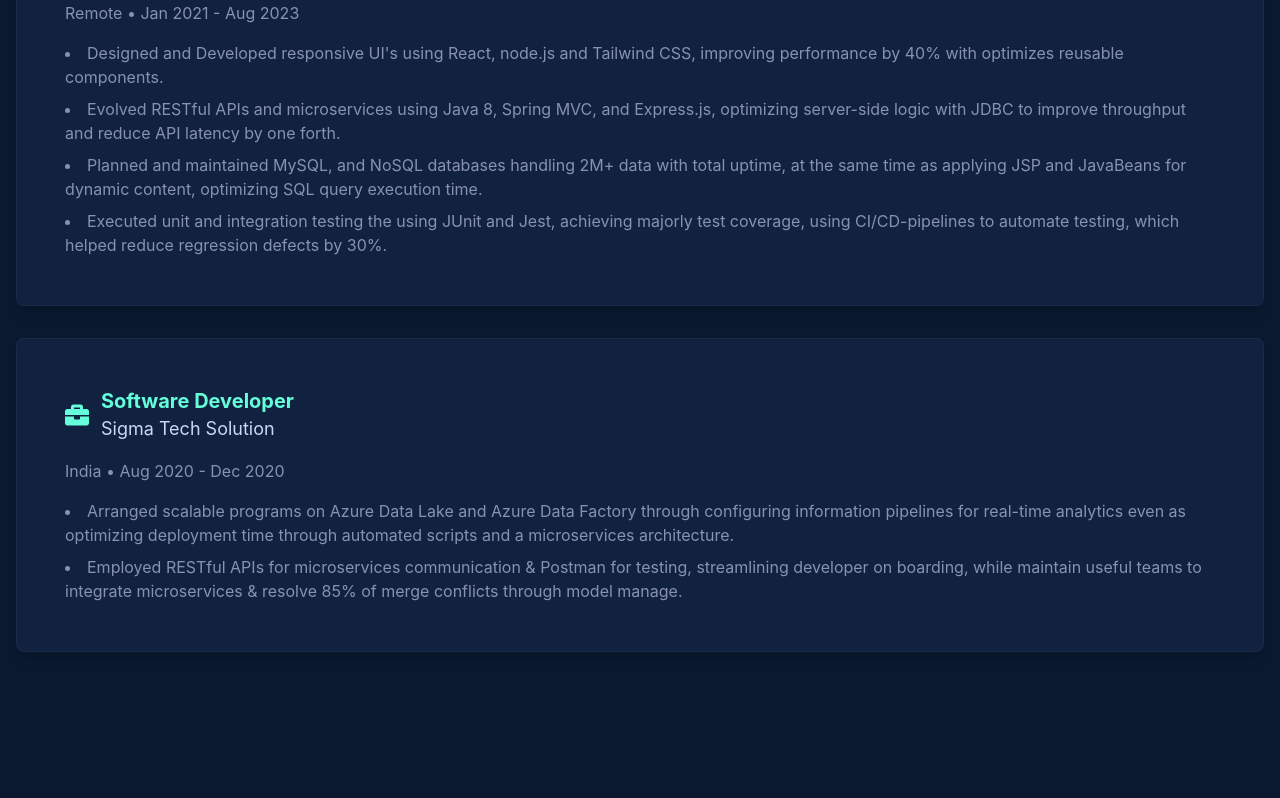
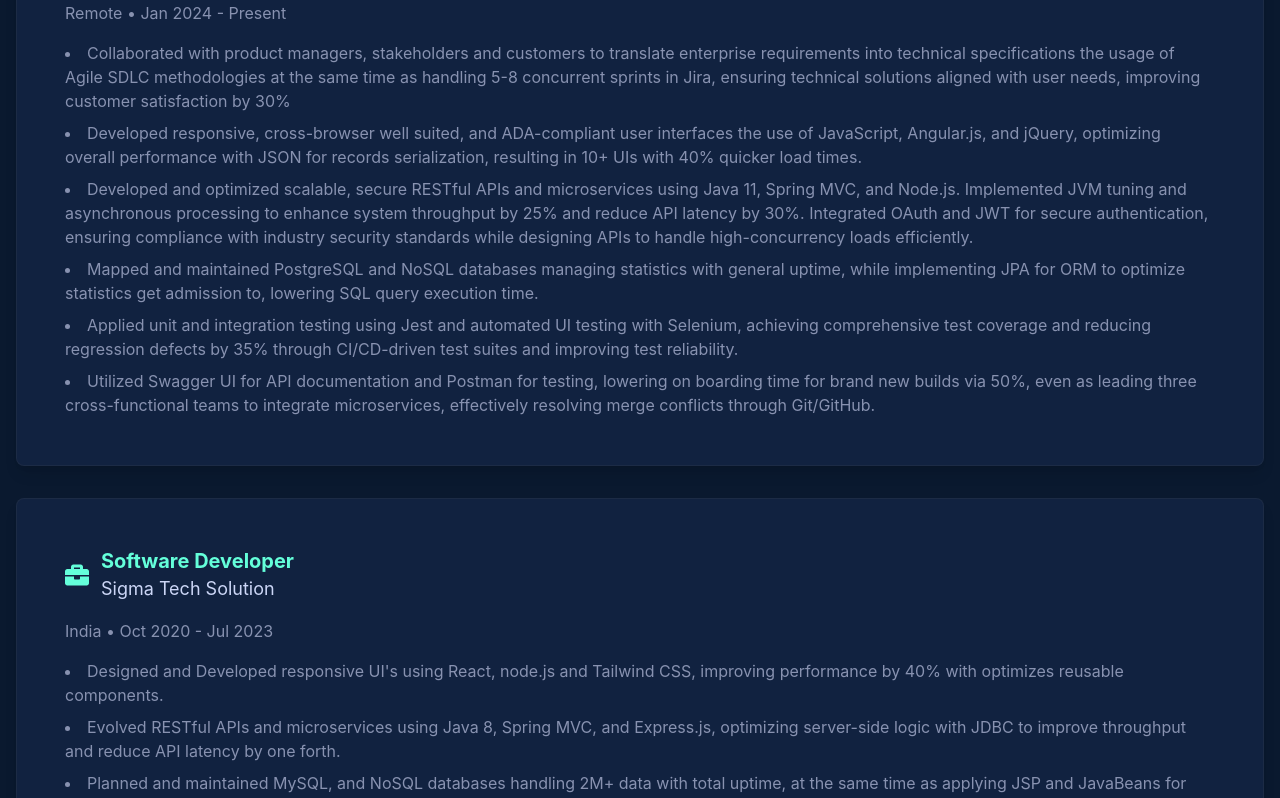
Before and after one commit to Yaminiashokkumar/portfolio, a React (Create React App) app: page / in a window 1280 px wide. Shown: the part 1700-2498 px from the top of the page. Built offline with nearby package versions, Linux system fonts and the light colour scheme.

Commit message:
Updated contact info, experience details, and education information

```diff
--- a/src/components/Contact.jsx
+++ b/src/components/Contact.jsx
@@ -6,8 +6,8 @@
     {
       icon: <FaEnvelope className="text-2xl" />,
       label: "Email",
-      href: "mailto:yaminiashokkumar@gmail.com",
-      text: "yaminiashokkumar@gmail.com"
+      href: "mailto:yamini.a@protectmymails.com",
+      text: "yamini.a@protectmymails.com"
     },
     {
       icon: <FaGithub className="text-2xl" />,
--- a/src/components/Education.jsx
+++ b/src/components/Education.jsx
@@ -5,17 +5,15 @@
   const education = [
     {
       degree: "Master of Computer Information Systems",
-      school: "University of Missouri - Kansas City",
-      location: "Kansas City, MO",
-      date: "2023 - Present",
-      description: "Focusing on advanced software development and system architecture"
+      school: "Northwest Missouri State University",
+      location: "Maryville, MO",
+      date: "Aug 2023 - Dec 2024"
     },
     {
-      degree: "Bachelor of Technology in Computer Science",
-      school: "Jawaharlal Nehru Technological University",
-      location: "Hyderabad, India",
-      date: "2016 - 2020",
-      description: "Specialized in software engineering and web technologies"
+      degree: "Bachelor in Information Technology",
+      school: "Annamacharya Institute of technology and sciences",
+      location: "Tirupati, India",
+      date: "2016 - 2020"
     }
   ];
 
@@ -37,7 +35,6 @@
                   <p className="text-lg font-semibold">{edu.school}</p>
                   <p className="text-textSecondary">{edu.location}</p>
                   <p className="text-textSecondary">{edu.date}</p>
-                  <p className="text-textSecondary mt-2">{edu.description}</p>
                 </div>
               </div>
             </div>
--- a/src/components/Experience.jsx
+++ b/src/components/Experience.jsx
@@ -7,20 +7,26 @@
       title: "Software Engineer",
       company: "DXC Technology",
       location: "Remote",
-      date: "Jan 2021 - Aug 2023",
+      date: "Jan 2024 - Present",
       description: [
-        "Designed and Developed responsive UI's using React, node.js and Tailwind CSS, improving performance by 40% with optimizes reusable components.",
-        "Evolved RESTful APIs and microservices using Java 8, Spring MVC, and Express.js, optimizing server-side logic with JDBC to improve throughput and reduce API latency by one forth.",
-        "Planned and maintained MySQL, and NoSQL databases handling 2M+ data with total uptime, at the same time as applying JSP and JavaBeans for dynamic content, optimizing SQL query execution time.",
-        "Executed unit and integration testing the using JUnit and Jest, achieving majorly test coverage, using CI/CD-pipelines to automate testing, which helped reduce regression defects by 30%."
+        "Collaborated with product managers, stakeholders and customers to translate enterprise requirements into technical specifications the usage of Agile SDLC methodologies at the same time as handling 5-8 concurrent sprints in Jira, ensuring technical solutions aligned with user needs, improving customer satisfaction by 30%",
+        "Developed responsive, cross-browser well suited, and ADA-compliant user interfaces the use of JavaScript, Angular.js, and jQuery, optimizing overall performance with JSON for records serialization, resulting in 10+ UIs with 40% quicker load times.",
+        "Developed and optimized scalable, secure RESTful APIs and microservices using Java 11, Spring MVC, and Node.js. Implemented JVM tuning and asynchronous processing to enhance system throughput by 25% and reduce API latency by 30%. Integrated OAuth and JWT for secure authentication, ensuring compliance with industry security standards while designing APIs to handle high-concurrency loads efficiently.",
+        "Mapped and maintained PostgreSQL and NoSQL databases managing statistics with general uptime, while implementing JPA for ORM to optimize statistics get admission to, lowering SQL query execution time.",
+        "Applied unit and integration testing using Jest and automated UI testing with Selenium, achieving comprehensive test coverage and reducing regression defects by 35% through CI/CD-driven test suites and improving test reliability.",
+        "Utilized Swagger UI for API documentation and Postman for testing, lowering on boarding time for brand new builds via 50%, even as leading three cross-functional teams to integrate microservices, effectively resolving merge conflicts through Git/GitHub."
       ]
     },
     {
       title: "Software Developer",
       company: "Sigma Tech Solution",
       location: "India",
-      date: "Aug 2020 - Dec 2020",
+      date: "Oct 2020 - Jul 2023",
       description: [
+        "Designed and Developed responsive UI's using React, node.js and Tailwind CSS, improving performance by 40% with optimizes reusable components.",
+        "Evolved RESTful APIs and microservices using Java 8, Spring MVC, and Express.js, optimizing server-side logic with JDBC to improve throughput and reduce API latency by one forth.",
+        "Planned and maintained MySQL, and NoSQL databases handling 2M+ data with total uptime, at the same time as applying JSP and JavaBeans for dynamic content, optimizing SQL query execution time.",
+        "Executed unit and integration testing the using JUnit and Jest, achieving majorly test coverage, using CI/CD-pipelines to automate testing, which helped reduce regression defects by 30%.",
         "Arranged scalable programs on Azure Data Lake and Azure Data Factory through configuring information pipelines for real-time analytics even as optimizing deployment time through automated scripts and a microservices architecture.",
         "Employed RESTful APIs for microservices communication & Postman for testing, streamlining developer on boarding, while maintain useful teams to integrate microservices & resolve 85% of merge conflicts through model manage."
       ]
```
